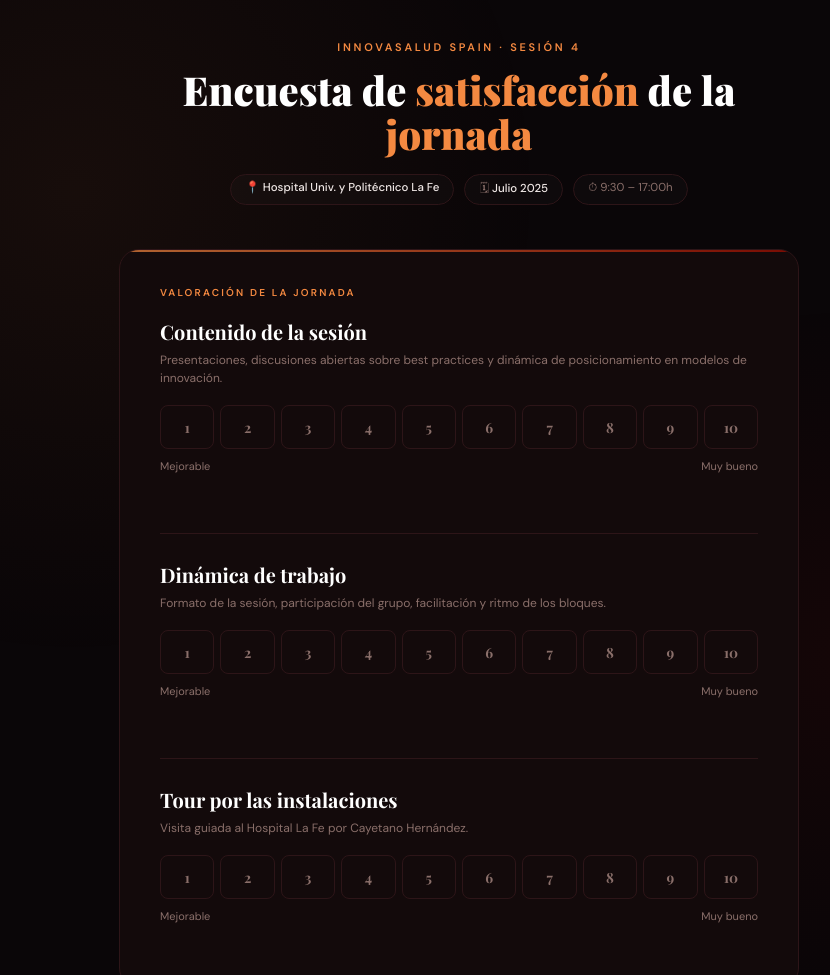
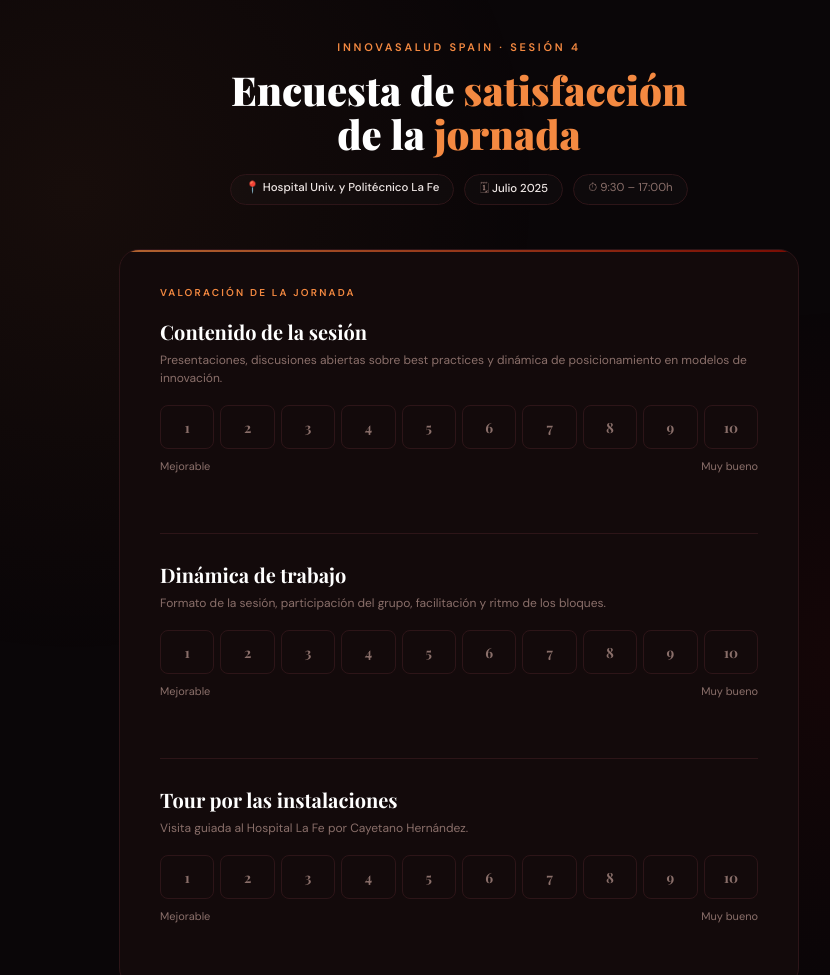
Before and after one commit to andreagonvic/encuesta_satisfaccion, a plain HTML site: page index.html in a window 1280 px wide. Shown: the top 975 px of the page, without its empty margins (181-1011 px from the left). Drawn offline with nearby package versions, Linux system fonts and the light colour scheme.

Commit message:
Update index.html

```diff
--- a/index.html
+++ b/index.html
@@ -151,7 +151,7 @@
     <!-- HEADER -->
     <div class="header">
       <div class="eyebrow">InnovaSalud Spain · Sesión 4</div>
-      <h1>Encuesta de <span>satisfacción</span> de la<br><span> jornada</span></h1>
+      <h1>Encuesta de <span>satisfacción</span><br> de la<span> jornada</span></h1>
       <div class="header-meta">
         <span class="meta-pill">📍 <strong>Hospital Univ. y Politécnico La Fe</strong></span>
         <span class="meta-pill">🗓 <strong>Julio 2025</strong></span>
```
